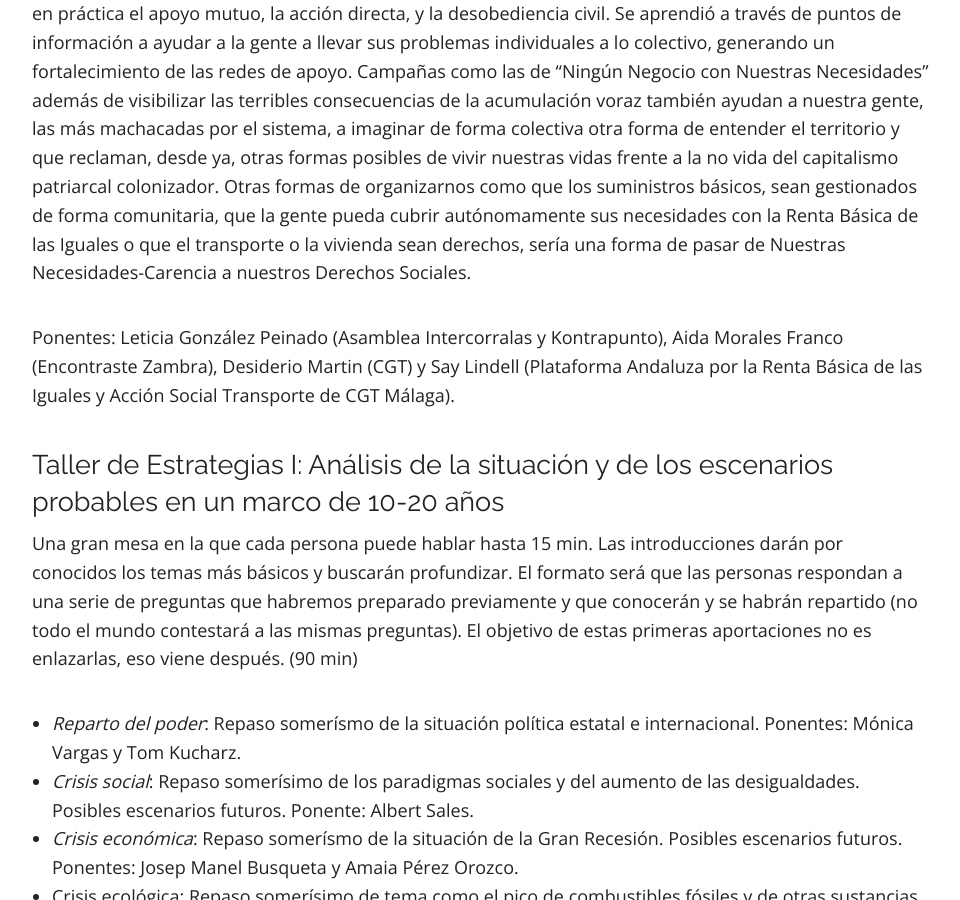
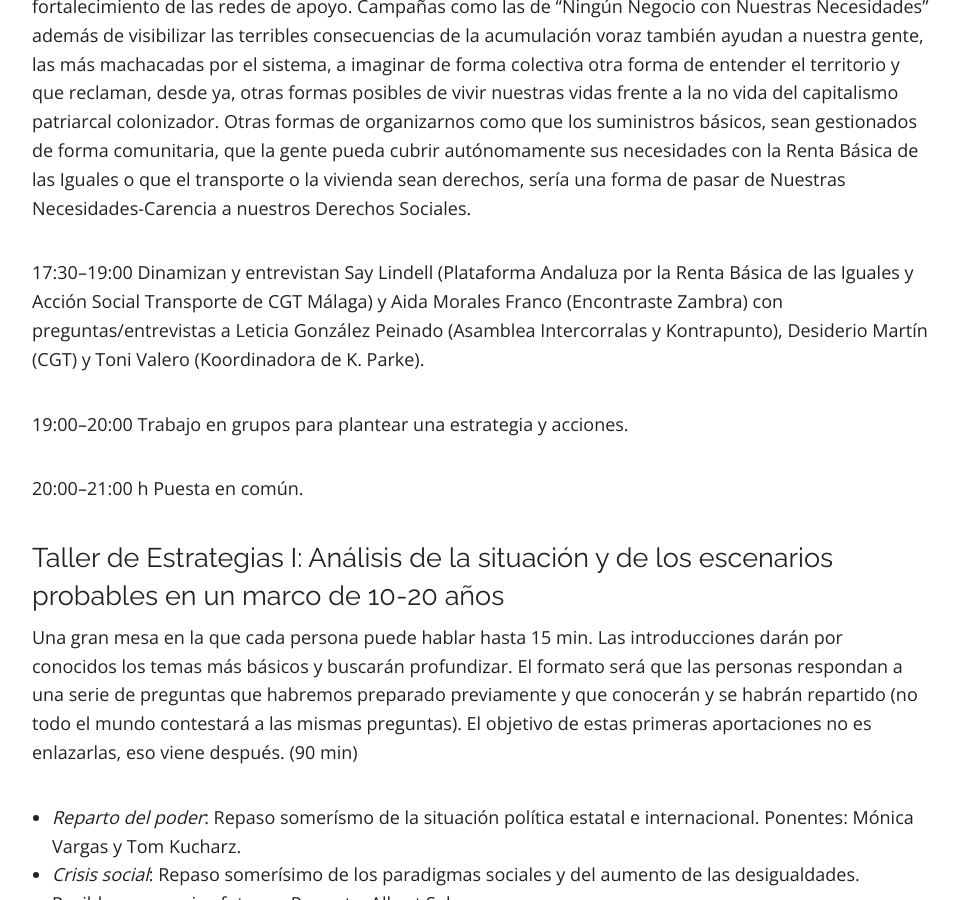
Before and after one commit to escuelaramonfdez/escuelaramonfdez.github.io, a Jekyll site: the page built from contenidos.md, in a window 1280 px wide and 900 px high, scrolled down 2336 px. Shown: the whole window, without its empty margins (158-1118 px from the left). Built offline with Jekyll 4.4.1, drawn with Linux system fonts in a browser that asks for light colours; nearby versions of some CDN libraries; some of the changed text lies outside the part shown.

Commit message:
Actualización web.

```diff
--- a/_config.yml
+++ b/_config.yml
@@ -50,7 +50,6 @@
 # http://en.wikipedia.org/wiki/List_of_tz_database_time_zones
 timezone:    Europe/Madrid
 future:      true
-highlighter: pygments
 markdown:    kramdown
 paginate:    5
 paginate_path: "page:num"
--- a/contenidos.md
+++ b/contenidos.md
@@ -36,7 +34,7 @@
 
 10:00--12:00 **[Repensando colectivamente nuestras estrategias. Tercera parte: Más vueltas a cómo actuar colectivamente.](#taller3)**
 
-12:30--14:00 **Amnistía social**
+12:30--14:00 **[Amnistía social](#taller_domingo)**
 
 14:00 **Comida**
 
@@ -59,8 +57,11 @@
 
 Nuestras luchas por los DERECHOS SOCIALES, que van más allá de la dependencia al cruento mercado de empleo, se hicieron especialmente visibles con el derecho universal a tener una vivienda digna. Se pusieron en práctica el apoyo mutuo, la acción directa, y la desobediencia civil. Se aprendió a través de puntos de información a ayudar a la gente a llevar sus problemas individuales a lo colectivo, generando un fortalecimiento de las redes de apoyo.  Campañas como las de “Ningún Negocio con Nuestras Necesidades” además de visibilizar las terribles consecuencias de la acumulación voraz también ayudan a nuestra gente, las más machacadas por el sistema, a imaginar de forma colectiva otra forma de entender el territorio y que reclaman, desde ya, otras formas posibles de vivir nuestras vidas frente a la no vida del capitalismo patriarcal colonizador. Otras formas de organizarnos como que los suministros básicos, sean gestionados de forma comunitaria, que la gente pueda cubrir autónomamente sus necesidades con la Renta Básica de las Iguales o que el transporte o la vivienda sean derechos, sería una forma de pasar de Nuestras Necesidades-Carencia a nuestros Derechos Sociales.
 
-Ponentes: Leticia González Peinado (Asamblea Intercorralas y Kontrapunto), Aida Morales Franco (Encontraste Zambra), Desiderio Martin (CGT) y Say Lindell (Plataforma Andaluza por la Renta Básica de las Iguales y Acción Social Transporte de CGT Málaga).
+17:30--19:00 Dinamizan y entrevistan Say Lindell (Plataforma Andaluza por la Renta Básica de las Iguales y Acción Social Transporte de CGT Málaga) y Aida Morales Franco (Encontraste Zambra) con preguntas/entrevistas a Leticia González Peinado (Asamblea Intercorralas y Kontrapunto), Desiderio Martín (CGT) y Toni Valero (Koordinadora de K. Parke).
 
+19:00--20:00 Trabajo en grupos para plantear una estrategia y acciones.
+
+20:00--21:00 h Puesta en común.
 
 ### <a name="taller1"></a>Taller de Estrategias I: Análisis de la situación y de los escenarios probables en un marco de 10-20 años
 Una gran mesa en la que cada persona puede hablar hasta 15 min. Las introducciones darán por conocidos los temas más básicos y buscarán profundizar. El formato será que las personas respondan a una serie de preguntas que habremos preparado previamente y que conocerán y se habrán repartido (no todo el mundo contestará a las mismas preguntas). El objetivo de estas primeras aportaciones no es enlazarlas, eso viene después. (90 min)
@@ -96,6 +97,9 @@
 Al día siguiente se retoma el debate alrededor de las grandes cuestiones que salieron el día anterior. Si se ve necesario, se puede montar más de un debate en paralelo al principio sobre distintos temas y luego juntar las conclusiones. (120 min)
 
 
+### <a name="taller_domingo"></a>Amnistía Social
+Dinamiza y presenta : Mary Arrababali (Zambra/Baladre) con preguntas a preguntas/entrevistas a Rosa Zafra (Baladre/CGT) y Jesús Arteaga, Jipy (Asamblea de Precarias y Paradas de CGT de Valencia).
+
 ## Metodología
 
 Para trabajar sobre estos temas utilizaremos una metodología basada en la reflexión, el análisis y la construcción colectiva de conocimientos y herramientas.
```
Also changed, not shown: other parts of contenidos.md (+1 -3 lines), _posts/2016-03-24-menos_un_mes_comienzo_escuela.md (added, +14 -0 lines), inscripcion.md (+1 -1 lines), presentacion.md (+4 -3 lines), Gemfile.lock, images/cartel_escuela_2016.jpg (added), 1 other file.
